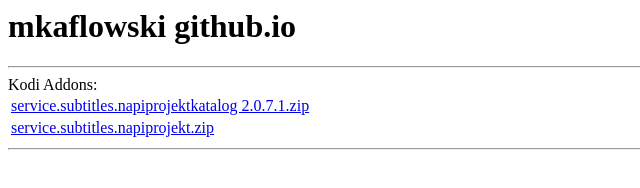
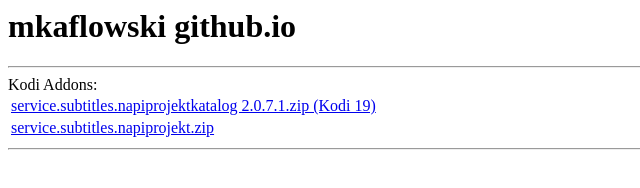
Before and after one commit to mkaflowski/mkaflowski.github.io, a plain HTML site: page index.html in a window 1280 px wide. Shown: the full height of the page, 0-640 px from the left. Drawn offline with Linux system fonts and the light colour scheme.

Commit message:
Update index.html

```diff
--- a/index.html
+++ b/index.html
@@ -7,7 +7,7 @@
       Kodi Addons:
       <tr>
         <td>
-          <a href="service.subtitles.napiprojektkatalog 2.0.7.1.zip">service.subtitles.napiprojektkatalog 2.0.7.1.zip</a>
+          <a href="service.subtitles.napiprojektkatalog 2.0.7.1.zip">service.subtitles.napiprojektkatalog 2.0.7.1.zip (Kodi 19)</a>
         </td>
       </tr>
       <tr>
```
